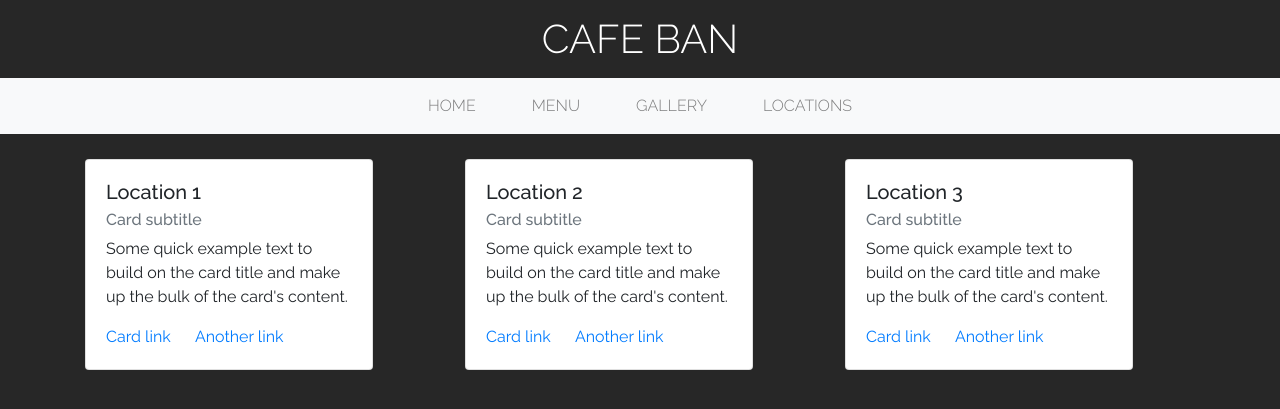
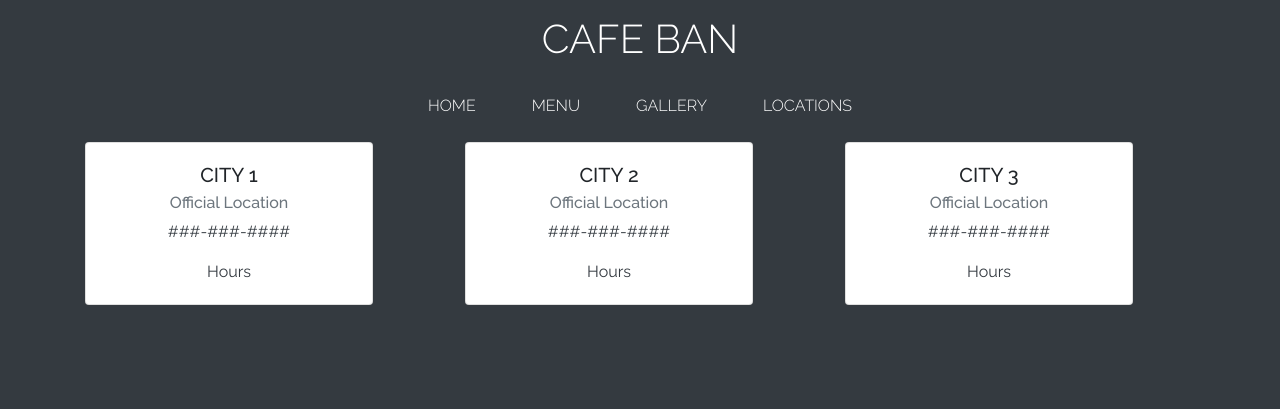
Before and after one commit to puzonevan/CafeBan, a Flask app: page /locations in a window 1280 px wide. Shown: the top 409 px of the page. Run offline with Flask 2, Linux system fonts and the light colour scheme; some libraries are stand-ins or nearby versions.

Commit message:
html layouts improved

```diff
--- a/cafeapp/templates/base.html
+++ b/cafeapp/templates/base.html
@@ -16,7 +16,7 @@
     <link rel="stylesheet" href="static/css/style.css">
 </head>
 
-<body style="background-color: #272727;">
+<body style="background-color: #343a40;">
 
     <!-- Cafe Name -->
     <div class="container-fluid">
@@ -25,23 +25,23 @@
 
 
     <!-- Navbar -->
-    <nav class="navbar navbar-expand-lg navbar-light bg-light">
+    <nav class="navbar navbar-expand-lg navbar-light bg-dark">
         <button class="navbar-toggler" type="button" data-toggle="collapse" data-target="#navbarNav" aria-controls="navbarNav" aria-expanded="false" aria-label="Toggle navigation">
             <span class="navbar-toggler-icon"></span>
         </button>
         <div class="collapse navbar-collapse" id="navbarNavDropdown">
             <ul class="navbar-nav mx-auto">
                 <li class="nav-item" style="margin: 0px 20px 0px 20px">
-                    <a class="nav-link text-uppercase font-weight-light" href="{{ url_for('home') }}">Home</a>
+                    <a class="nav-link text-uppercase font-weight-light text-white" href="{{ url_for('home') }}">Home</a>
                 </li>
                 <li class="nav-item" style="margin: 0px 20px 0px 20px">
-                    <a class="nav-link text-uppercase font-weight-light" href="{{ url_for('menu') }}">Menu</a>
+                    <a class="nav-link text-uppercase font-weight-light text-white" href="{{ url_for('menu') }}">Menu</a>
                 </li>
                 <li class="nav-item" style="margin: 0px 20px 0px 20px">
-                    <a class="nav-link text-uppercase font-weight-light" href="{{ url_for('gallery') }}">Gallery</a>
+                    <a class="nav-link text-uppercase font-weight-light text-white" href="{{ url_for('gallery') }}">Gallery</a>
                 </li>
                 <li class="nav-item" style="margin: 0px 20px 0px 20px">
-                    <a class="nav-link text-uppercase font-weight-light" href="{{ url_for('location') }}">Locations</a>
+                    <a class="nav-link text-uppercase font-weight-light text-white" href="{{ url_for('location') }}">Locations</a>
                 </li>
             </ul>
         </div>
--- a/cafeapp/templates/locations.html
+++ b/cafeapp/templates/locations.html
@@ -2,18 +2,18 @@
 
 {% block content %}
 
-  <div class="container" style="margin-top: 25px">
+  <div class="container mt-2">
     <div class="row">
       <div class="col-sm">
 
         <!-- Card 1: Location 1 -->
         <div class="card" style="width: 18rem;">
           <div class="card-body">
-            <h5 class="card-title">Location 1</h5>
-            <h6 class="card-subtitle mb-2 text-muted">Card subtitle</h6>
-            <p class="card-text">Some quick example text to build on the card title and make up the bulk of the card's content.</p>
-            <a href="#" class="card-link">Card link</a>
-            <a href="#" class="card-link">Another link</a>
+            <h5 class="card-title text-center">CITY 1</h5>
+            <h6 class="card-subtitle mb-2 text-muted text-center">Official Location</h6>
+            <!-- Insert Image Here -->
+            <p class="card-text text-dark text-center">###-###-####</p>
+            <p class="card-text text-dark text-center">Hours</p>
           </div>
         </div>
 
@@ -23,11 +23,11 @@
         <!-- Card 2: Location 2 -->
         <div class="card" style="width: 18rem;">
           <div class="card-body">
-            <h5 class="card-title">Location 2</h5>
-            <h6 class="card-subtitle mb-2 text-muted">Card subtitle</h6>
-            <p class="card-text">Some quick example text to build on the card title and make up the bulk of the card's content.</p>
-            <a href="#" class="card-link">Card link</a>
-            <a href="#" class="card-link">Another link</a>
+            <h5 class="card-title text-center">CITY 2</h5>
+            <h6 class="card-subtitle mb-2 text-muted text-center">Official Location</h6>
+            <!-- Insert Image Here -->
+            <p class="card-text text-dark text-center">###-###-####</p>
+            <p class="card-text text-dark text-center">Hours</p>
           </div>
         </div>
 
@@ -37,11 +37,11 @@
         <!-- Card 3: Location 3 -->
         <div class="card" style="width: 18rem;">
           <div class="card-body">
-            <h5 class="card-title">Location 3</h5>
-            <h6 class="card-subtitle mb-2 text-muted">Card subtitle</h6>
-            <p class="card-text">Some quick example text to build on the card title and make up the bulk of the card's content.</p>
-            <a href="#" class="card-link">Card link</a>
-            <a href="#" class="card-link">Another link</a>
+            <h5 class="card-title text-center">CITY 3</h5>
+            <h6 class="card-subtitle mb-2 text-muted text-center">Official Location</h6>
+            <!-- Insert Image Here -->
+            <p class="card-text text-dark text-center">###-###-####</p>
+            <p class="card-text text-dark text-center">Hours</p>
           </div>
         </div>
 
```
Also changed, not shown: cafeapp/templates/gallery.html (+9 -9 lines), cafeapp/templates/home.html (+25 -12 lines), cafeapp/templates/menu.html (+6 -2 lines), cafeapp/templates/menus.html (+8 -8 lines).
